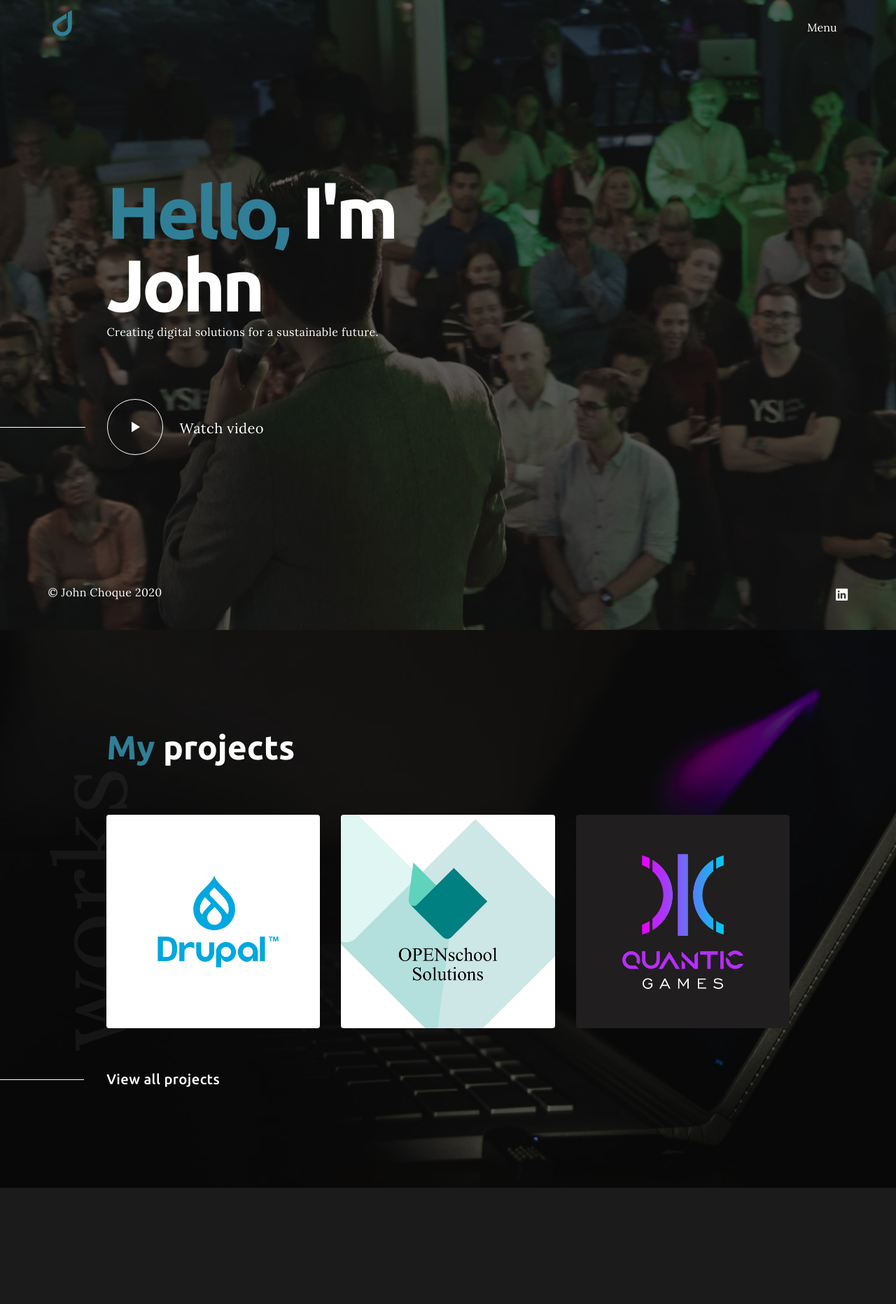
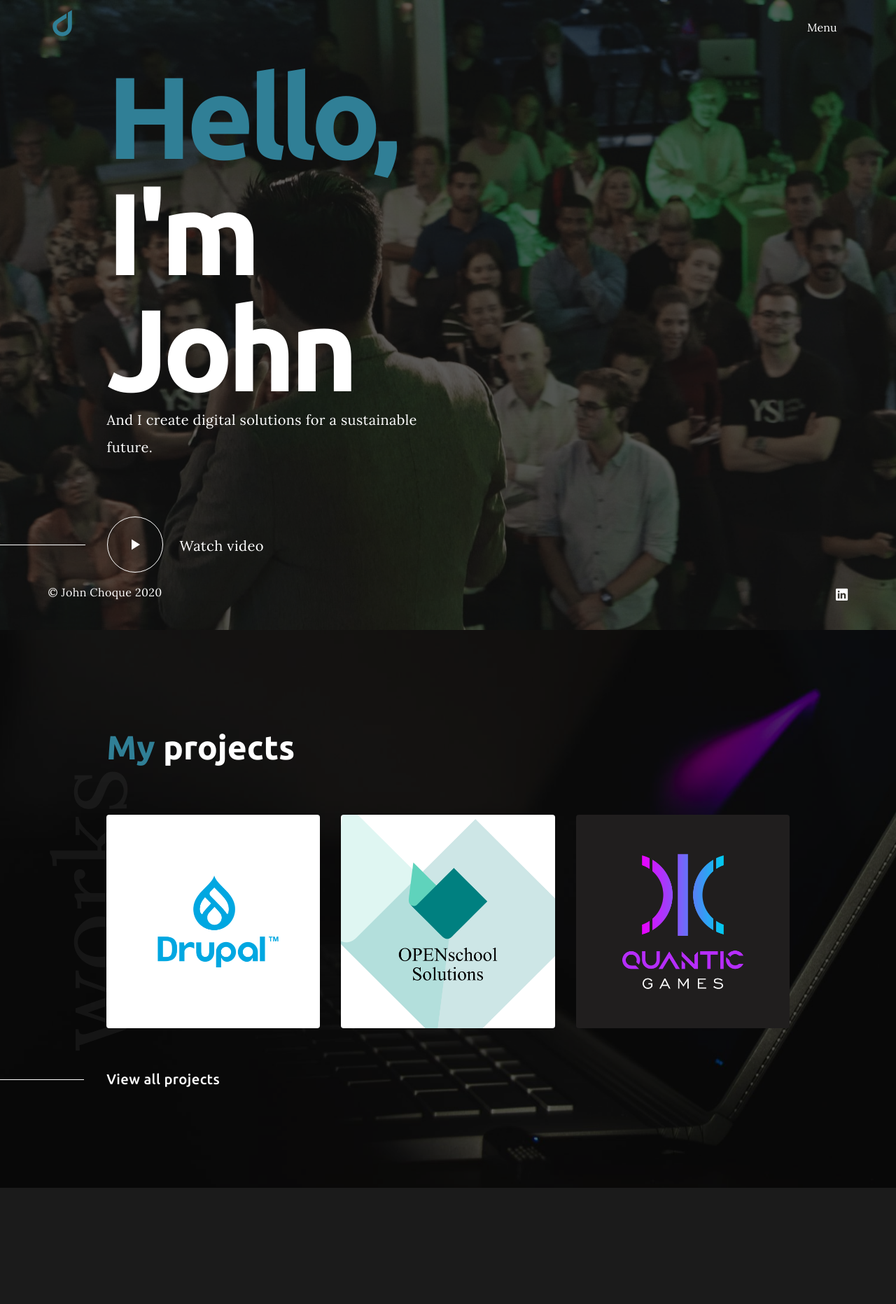
Before and after one commit to thethoughtfulmillennial/thethoughtfulmillennial.github.io, a Jekyll site: the page built from index.html, in a window 1280 px wide. Shown: the top 1863 px of the page at 70% size. Built offline with Jekyll 4.4.1, drawn with Linux system fonts in a browser that asks for light colours; some web fonts are replaced.

Commit message:
Adding style.

```diff
--- a/assets/css/style.css
+++ b/assets/css/style.css
@@ -2444,3 +2444,9 @@
 .section-light {
   background-color: #272727;
 }
+
+@media (max-width: 575px) {
+  h1.page-title {
+      font-size: 6.13rem;
+  }
+}
--- a/index.html
+++ b/index.html
@@ -62,9 +62,9 @@
 								<div class="intro">
 									<div class="row">
 										<div class="col-md-8 col-lg-6">
-											<h1 class="display-2 text-white"><span class="text-primary">Hello,</span>
+											<h1 class="display-2 text-white page-title"><span class="text-primary">Hello,</span>
 												I'm John</h1>
-											<p>Creating digital solutions for a sustainable future.</p>
+											<p class="lead">And I create digital solutions for a sustainable future.</p>
 											<a class="popup-youtube"
 												href="https://www.youtube.com/watch?v=pkLg-LbCo0E"><span
 													class="icon ion-ios-play"></span>Watch video </a>
```
